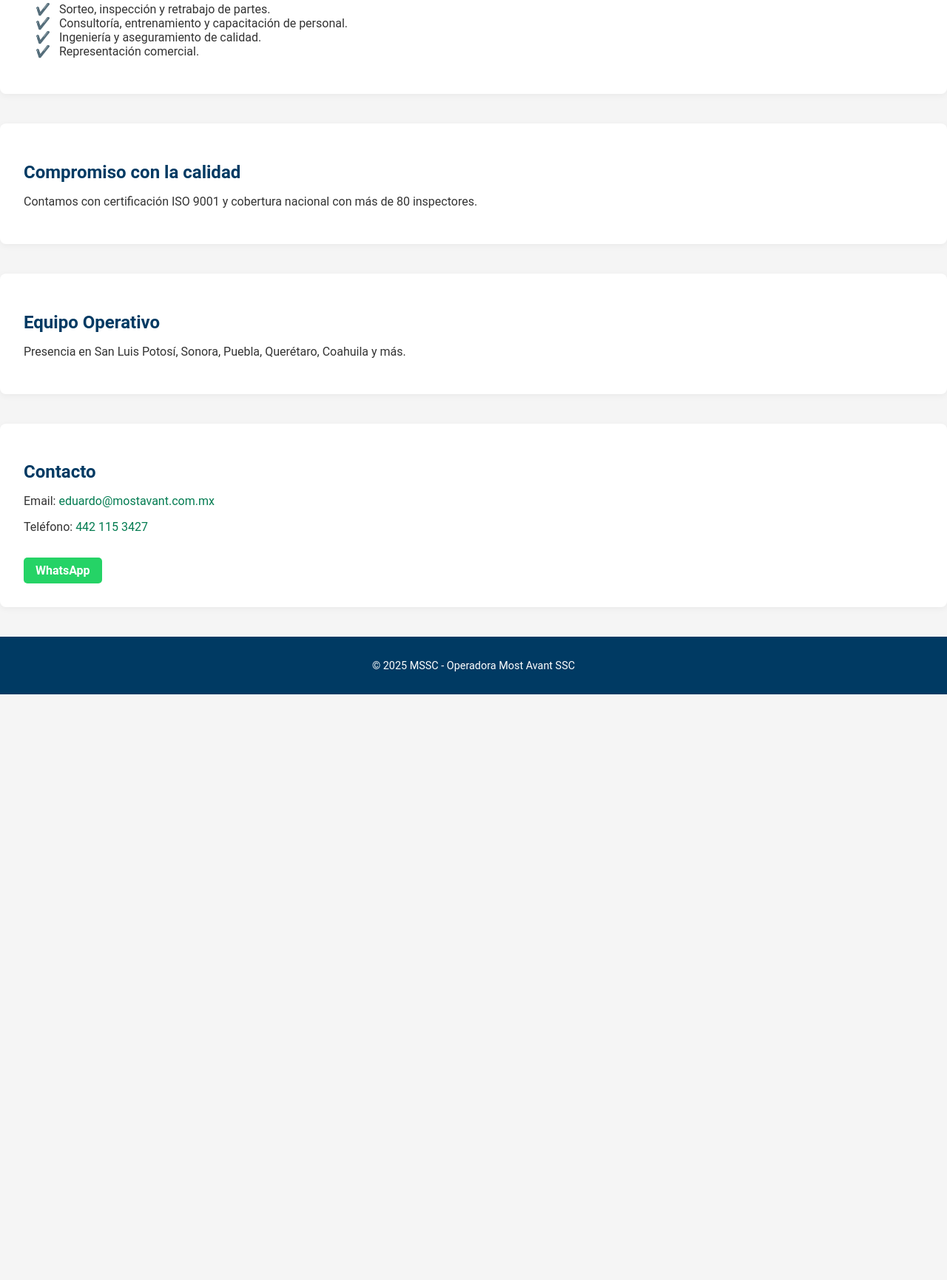
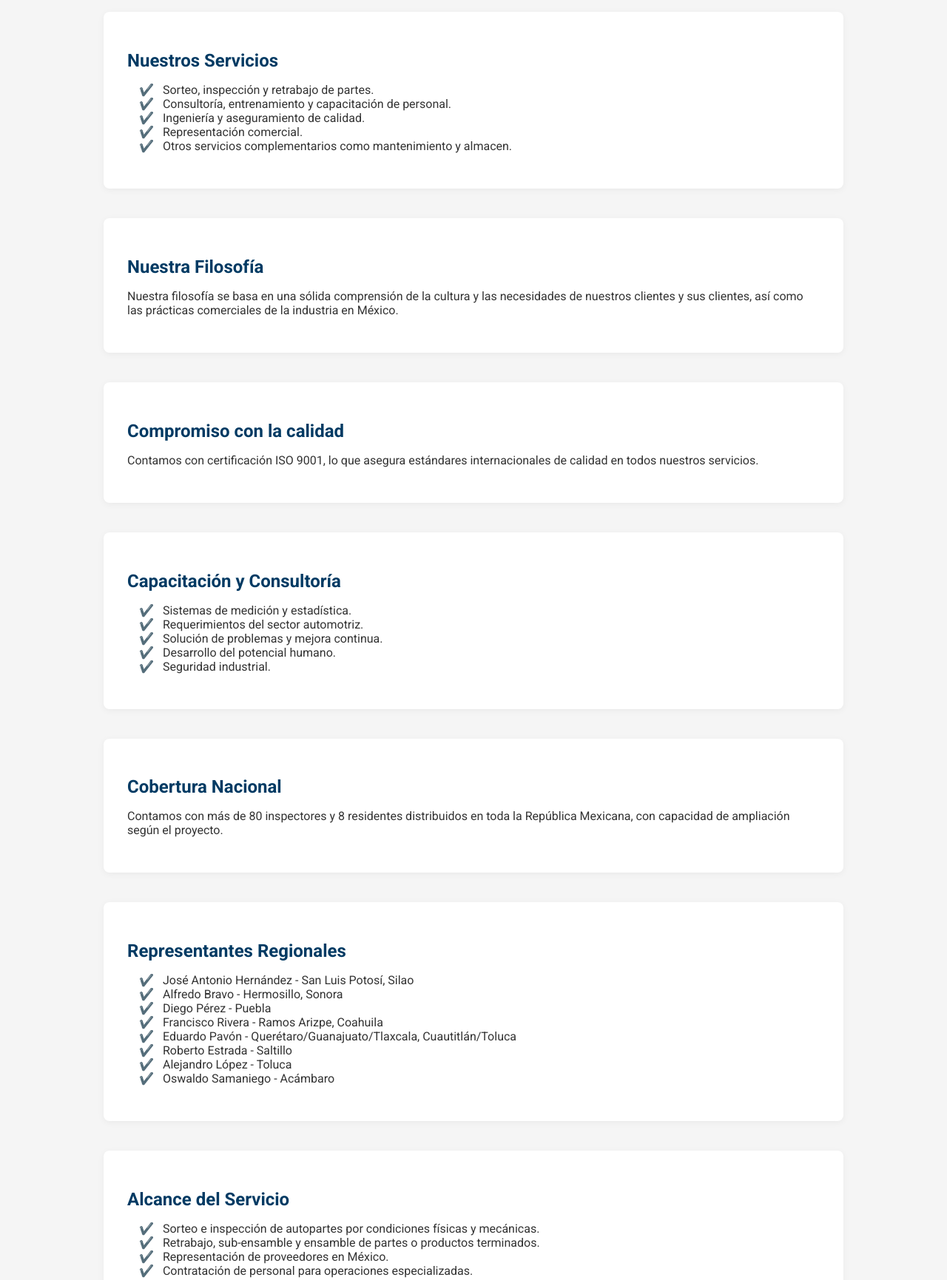
Before and after one commit to Domestefaniasm/mostavant.github.io, a plain HTML site: page index.html in a window 1280 px wide. Shown: the part 371-2102 px from the top of the page at 74% size. Before the commit the page ends 1310 px from the top, so only its background shows below. Drawn offline with Linux system fonts and the light colour scheme.

Commit message:
Update index.html

```diff
--- a/index.html
+++ b/index.html
@@ -5,17 +5,20 @@
   <meta name="viewport" content="width=device-width, initial-scale=1.0" />
   <title>MSSC | Operadora MOST AVANT SSC</title>
   <link rel="stylesheet" href="style.css" />
+  <link rel="preconnect" href="https://fonts.googleapis.com">
+  <link rel="preconnect" href="https://fonts.gstatic.com" crossorigin>
+  <link href="https://fonts.googleapis.com/css2?family=Roboto:wght@300;400;700&display=swap" rel="stylesheet">
 </head>
 <body>
-  <header>
+  <header class="hero">
+    <div class="overlay"></div>
+    <div class="hero-content">
       <img src="LOGO MSSC 1.png" alt="Logo MSSC" class="logo" />
+      <h1 data-es="Tus aliados para que tu negocio triunfe en México" data-en="Your allies for business success in Mexico"></h1>
       <button id="lang-toggle">EN</button>
+    </div>
   </header>
-
-  <section id="hero">
-    <h1 data-es="Tus aliados para que tu negocio triunfe en México" data-en="Your allies for business success in Mexico"></h1>
-  </section>
-
+  <main>
     <section id="services">
       <h2 data-es="Nuestros Servicios" data-en="Our Services"></h2>
       <ul>
@@ -23,46 +26,79 @@
         <li data-es="Consultoría, entrenamiento y capacitación de personal." data-en="Consulting, training and staff development."></li>
         <li data-es="Ingeniería y aseguramiento de calidad." data-en="Engineering and quality assurance."></li>
         <li data-es="Representación comercial." data-en="Commercial representation."></li>
+        <li data-es="Otros servicios complementarios como mantenimiento y almacen." data-en="Other complementary services such as maintenance and warehousing."></li>
       </ul>
     </section>
-
-  <section id="about">
-    <h2 data-es="Compromiso con la calidad" data-en="Commitment to quality"></h2>
-    <p data-es="Contamos con certificación ISO 9001 y cobertura nacional con más de 80 inspectores." data-en="We are ISO 9001 certified and operate nationally with over 80 inspectors."></p>
+    <section id="philosophy">
+      <h2 data-es="Nuestra Filosofía" data-en="Our Philosophy"></h2>
+      <p data-es="Nuestra filosofía se basa en una sólida comprensión de la cultura y las necesidades de nuestros clientes y sus clientes, así como las prácticas comerciales de la industria en México." data-en="Our philosophy is based on a solid understanding of the culture and needs of our clients and their customers, as well as the business practices of the industry in Mexico."></p>
     </section>
-
-  <section id="team">
-    <h2 data-es="Equipo Operativo" data-en="Operational Team"></h2>
-    <p data-es="Presencia en San Luis Potosí, Sonora, Puebla, Querétaro, Coahuila y más." data-en="Presence in San Luis Potosí, Sonora, Puebla, Querétaro, Coahuila and more."></p>
+    <section id="quality">
+      <h2 data-es="Compromiso con la calidad" data-en="Commitment to Quality"></h2>
+      <p data-es="Contamos con certificación ISO 9001, lo que asegura estándares internacionales de calidad en todos nuestros servicios." data-en="We are ISO 9001 certified, ensuring international quality standards in all our services."></p>
     </section>
-
+    <section id="training">
+      <h2 data-es="Capacitación y Consultoría" data-en="Training and Consulting"></h2>
+      <ul>
+        <li data-es="Sistemas de medición y estadística." data-en="Measurement and statistical systems."></li>
+        <li data-es="Requerimientos del sector automotriz." data-en="Automotive sector requirements."></li>
+        <li data-es="Solución de problemas y mejora continua." data-en="Problem-solving and continuous improvement."></li>
+        <li data-es="Desarrollo del potencial humano." data-en="Human potential development."></li>
+        <li data-es="Seguridad industrial." data-en="Industrial safety."></li>
+      </ul>
+    </section>
+    <section id="coverage">
+      <h2 data-es="Cobertura Nacional" data-en="National Coverage"></h2>
+      <p data-es="Contamos con más de 80 inspectores y 8 residentes distribuidos en toda la República Mexicana, con capacidad de ampliación según el proyecto." data-en="We have over 80 inspectors and 8 resident engineers throughout Mexico, with capacity to scale according to the project's needs."></p>
+    </section>
+    <section id="representatives">
+      <h2 data-es="Representantes Regionales" data-en="Regional Representatives"></h2>
+      <ul>
+        <li data-es="José Antonio Hernández - San Luis Potosí, Silao" data-en="José Antonio Hernández - San Luis Potosí, Silao"></li>
+        <li data-es="Alfredo Bravo - Hermosillo, Sonora" data-en="Alfredo Bravo - Hermosillo, Sonora"></li>
+        <li data-es="Diego Pérez - Puebla" data-en="Diego Pérez - Puebla"></li>
+        <li data-es="Francisco Rivera - Ramos Arizpe, Coahuila" data-en="Francisco Rivera - Ramos Arizpe, Coahuila"></li>
+        <li data-es="Eduardo Pavón - Querétaro/Guanajuato/Tlaxcala, Cuautitlán/Toluca" data-en="Eduardo Pavón - Querétaro/Guanajuato/Tlaxcala, Cuautitlán/Toluca"></li>
+        <li data-es="Roberto Estrada - Saltillo" data-en="Roberto Estrada - Saltillo"></li>
+        <li data-es="Alejandro López - Toluca" data-en="Alejandro López - Toluca"></li>
+        <li data-es="Oswaldo Samaniego - Acámbaro" data-en="Oswaldo Samaniego - Acámbaro"></li>
+      </ul>
+    </section>
+    <section id="scope">
+      <h2 data-es="Alcance del Servicio" data-en="Scope of Service"></h2>
+      <ul>
+        <li data-es="Sorteo e inspección de autopartes por condiciones físicas y mecánicas." data-en="Sorting and inspection of auto parts for physical and mechanical conditions."></li>
+        <li data-es="Retrabajo, sub-ensamble y ensamble de partes o productos terminados." data-en="Rework, sub-assembly, and assembly of parts or finished products."></li>
+        <li data-es="Representación de proveedores en México." data-en="Representation of suppliers in Mexico."></li>
+        <li data-es="Contratación de personal para operaciones especializadas." data-en="Hiring personnel for specialized operations."></li>
+      </ul>
+    </section>
     <section id="contact">
       <h2 data-es="Contacto" data-en="Contact"></h2>
       <p>Email: <a href="mailto:eduardo@mostavant.com.mx">eduardo@mostavant.com.mx</a></p>
       <p>Teléfono: <a href="tel:+524421153427">442 115 3427</a></p>
+      <p>Coordinación Operativa: <a href="mailto:yeniset.ruiz@mostavant.com.mx">yeniset.ruiz@mostavant.com.mx</a> | 442 236 7228</p>
+      <p>Recursos Humanos: <a href="mailto:f.fabela@mostavant.com.mx">f.fabela@mostavant.com.mx</a> | 442 779 6861</p>
       <a href="https://wa.me/524421153427" class="whatsapp">WhatsApp</a>
     </section>
-
+  </main>
   <footer>
     <p>&copy; 2025 MSSC - Operadora Most Avant SSC</p>
+    <p><a href="https://mostavant.com.mx/">Sitio Oficial</a> | <a href="https://www.linkedin.com/company/mostavant">LinkedIn</a></p>
   </footer>
-
   <script>
     const langToggle = document.getElementById("lang-toggle");
     let currentLang = "es";
-
     function updateLanguage() {
       document.querySelectorAll('[data-es]').forEach(el => {
         el.innerText = el.getAttribute(`data-${currentLang}`);
       });
     }
-
     langToggle.addEventListener("click", () => {
       currentLang = currentLang === "es" ? "en" : "es";
       langToggle.innerText = currentLang.toUpperCase() === "ES" ? "EN" : "ES";
       updateLanguage();
     });
-
     updateLanguage();
   </script>
 </body>
```
Lines whose indentation alone changed are shown as unchanged.
